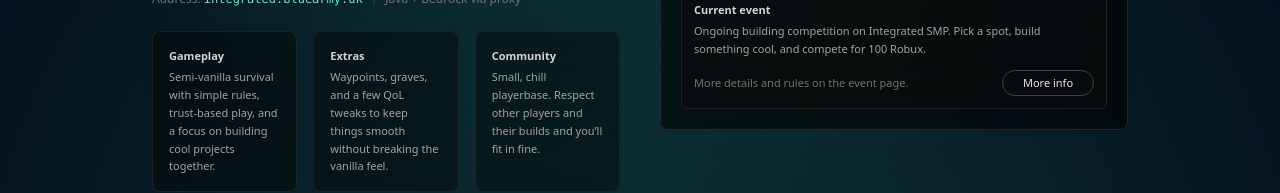
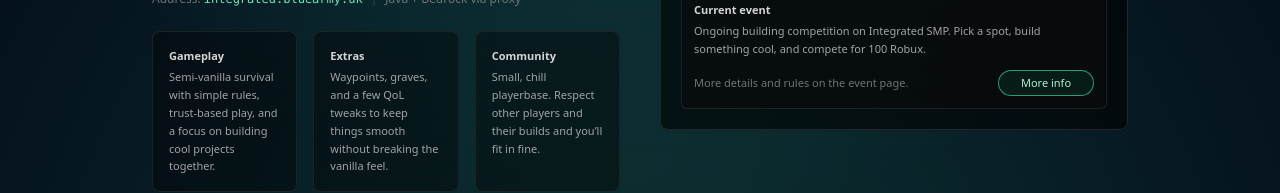
Before and after one commit to RealBlueArmy/integrated-landing-page, a React (Vite) app: page / in a window 1280 px wide. Shown: the part 440-633 px from the top of the page. Built offline with nearby package versions, Linux system fonts and the light colour scheme; no server answers.

Commit message:
Update App.jsx

```diff
--- a/src/App.jsx
+++ b/src/App.jsx
@@ -236,15 +236,13 @@ const App = () => {
                    </p>
                    <div className="mt-3 flex items-center justify-between gap-3">
                      <p className="text-[11px] text-neutral-500">More details and rules on the event page.</p>
-                    <a
-                      href="http://integrated.bluearmy.uk:4321"
-                      target="_blank"
-                      rel="noreferrer"
-                      className="inline-flex items-center justify-center rounded-full border border-neutral-700 px-4 py-1 min-w-[92px] text-[10px] sm:text-[11px] font-medium text-neutral-200 hover:border-emerald-400/70 hover:text-emerald-200 transition"
-                    >
+                     <a
+                       href="/event.html"
+                       className="inline-flex items-center justify-center rounded-full border border-emerald-400/70 bg-emerald-500/10 px-4 py-1 min-w-[96px] text-[10px] sm:text-[11px] font-medium text-emerald-200 hover:bg-emerald-500/20 transition"
+                     >
+                       More info
+                     </a>
 
-                        More info
-                      </a>
 
                    </div>
                  </div>
```
